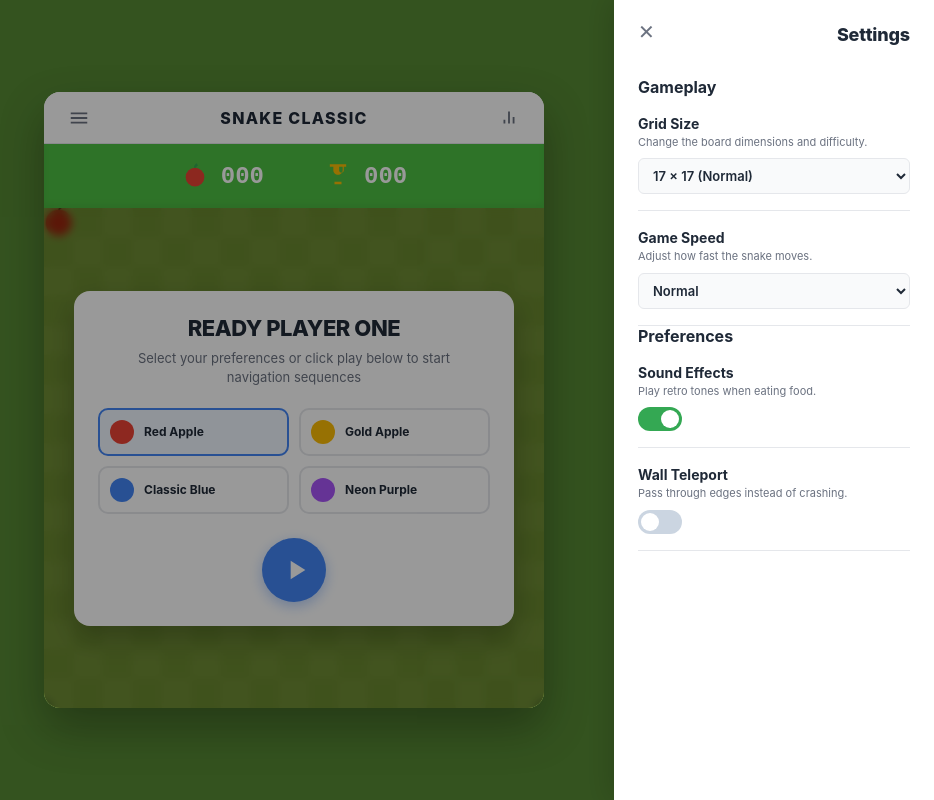
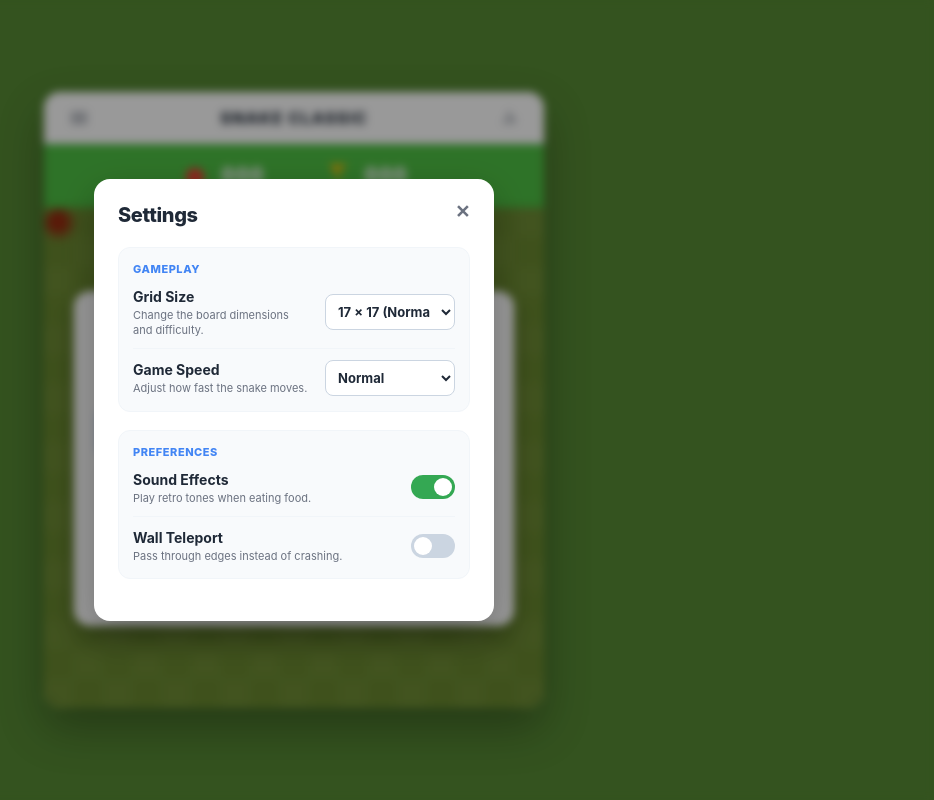
Before and after one commit to quizboxquizzes-a11y/snake, a plain HTML site: page index.html in a window 1280 px wide. Both pictures are taken after a click on the button 425 px from the left and 117 px from the top of the page. Shown: the whole page, without its empty margins (346-1280 px from the left). Drawn offline with Linux system fonts and the light colour scheme.

Commit message:
Update snake.css

```diff
--- a/snake.css
+++ b/snake.css
@@ -336,7 +336,7 @@ body {
     width: 64px;
 }
 
-/* Sidebar Option Panel Drawers */
+/* --- DETAILED COMPACT OPTION PREFERENCES OVERLAY DESIGN --- */
 .sidebar-drawer-dimmer {
     position: fixed;
     top: 0;
@@ -344,10 +344,14 @@ body {
     width: 100vw;
     height: 100vh;
     background-color: rgba(0, 0, 0, 0.4);
-    z-index: 500;
+    backdrop-filter: blur(4px);
+    z-index: 5000;
+    display: flex;
+    justify-content: center;
+    align-items: center;
     opacity: 0;
     pointer-events: none;
-    transition: opacity 0.25s linear;
+    transition: opacity 0.2s ease-out;
 }
 .sidebar-drawer-dimmer.open {
     opacity: 1;
@@ -371,66 +375,100 @@ body {
     right: 0;
 }
 
-.close-drawer-btn {
-    position: absolute;
-    top: 20px;
-    left: 24px;
-    background: none;
-    border: none;
-    font-size: 20px;
-    cursor: pointer;
-    color: var(--interface-text-muted);
+/* Custom Override Configuration specifically for our Preferences Center View */
+.drawer-surface.settings-modal {
+    position: relative;
+    right: auto;
+    width: 90%;
+    max-width: 400px;
+    height: auto;
+    max-height: 85vh;
+    border-radius: 16px;
+    box-shadow: 0 12px 36px rgba(0, 0, 0, 0.25);
+    transform: scale(0.9);
+    transition: transform 0.2s cubic-bezier(0.175, 0.885, 0.32, 1.275);
+}
+.sidebar-drawer-dimmer.open .drawer-surface.settings-modal {
+    transform: scale(1);
 }
 
 .drawer-header-title {
+    font-size: 20px;
+    font-weight: 800;
+    text-align: left;
+    margin-bottom: 20px;
+    color: var(--interface-text-main);
+    letter-spacing: -0.02em;
+}
+
+.close-drawer-btn {
+    position: absolute;
+    top: 22px;
+    right: 24px;
+    left: auto;
     font-size: 18px;
-    font-weight: 800;
-    text-align: right;
-    margin-bottom: 32px;
-    color: var(--interface-text-main);
-    letter-spacing: -0.01em;
+    font-weight: bold;
+    color: var(--interface-text-muted);
+    background: none;
+    border: none;
+    cursor: pointer;
+    transition: color 0.1s ease;
 }
+.close-drawer-btn:hover { color: var(--g-red); }
 
 .drawer-scroll-body {
     flex-grow: 1;
     overflow-y: auto;
 }
 
+/* Settings Visual Component Blocks */
+.settings-group {
+    margin-bottom: 18px;
+    background-color: #f8fafc;
+    border: 1px solid #f1f5f9;
+    border-radius: 12px;
+    padding: 14px;
+}
+.group-title {
+    font-size: 11px;
+    font-weight: 800;
+    text-transform: uppercase;
+    color: var(--g-blue);
+    letter-spacing: 0.05em;
+    margin-bottom: 10px;
+}
+
 .config-row-item {
     display: flex;
-    flex-direction: column;
-    gap: 8px;
-    padding: 16px 0;
-    border-bottom: 1px solid var(--interface-borders);
+    flex-direction: row;
+    justify-content: space-between;
+    align-items: center;
+    padding: 10px 0;
+    border-bottom: 1px solid #f1f5f9;
+    gap: 16px;
 }
-.config-lbl {
+.config-row-item:last-of-type { border-bottom: none; padding-bottom: 0; }
+.config-row-item:first-of-type { padding-top: 0; }
+
+.config-text { flex: 1; text-align: left; }
+.config-lbl { font-weight: 700; font-size: 14px; color: var(--interface-text-main); }
+.config-desc { font-size: 11px; color: var(--interface-text-muted); line-height: 1.4; margin-top: 2px; }
+
+.g-select-control {
+    width: 130px;
+    height: 36px;
+    border-radius: 8px;
+    border: 1px solid #cbd5e1;
+    background-color: #ffffff;
+    padding: 0 8px;
+    font-size: 13px;
     font-weight: 700;
-    font-size: 14px;
     color: var(--interface-text-main);
-}
-.config-desc {
-    font-size: 11px;
-    color: var(--interface-text-muted);
-    line-height: 1.4;
-    margin-top: 2px;
-}
-
-/* Custom UI Component Node Blocks Elements */
-.g-select-control {
-    width: 100%;
-    height: 36px;
-    border-radius: 6px;
-    border: 1px solid var(--interface-borders);
-    background-color: #f9fafb;
-    padding: 0 10px;
-    font-size: 13px;
-    font-weight: 600;
-    color: var(--interface-text-main);
+    cursor: pointer;
     outline: none;
 }
-.g-select-control:focus {
-    border-color: var(--g-blue);
-}
+.g-select-control:hover { border-color: #94a3b8; }
+.g-select-control:focus { border-color: var(--g-blue); }
 
 /* Google-inspired Sliders Toggle Switch Element */
 .g-switch-node {
@@ -438,7 +476,7 @@ body {
     display: inline-block;
     width: 44px;
     height: 24px;
-    align-self: flex-start;
+    flex-shrink: 0;
 }
 .g-switch-node input { opacity: 0; width: 0; height: 0; }
 .g-slider {
@@ -507,7 +545,7 @@ input:checked + .g-slider:before { transform: translateX(20px); }
 
 /* Responsive Media Handling Layout Adjustments for Desktop Laptops */
 @media (min-height: 800px) {
-    #mobile-control-deck { display: none; } /* Hide Virtual Controller Deck if viewport allows roomy layout navigation */
+    #mobile-control-deck { display: none; }
     #app-wrapper { max-width: 500px; }
 }
 @media (max-height: 640px) {
```
